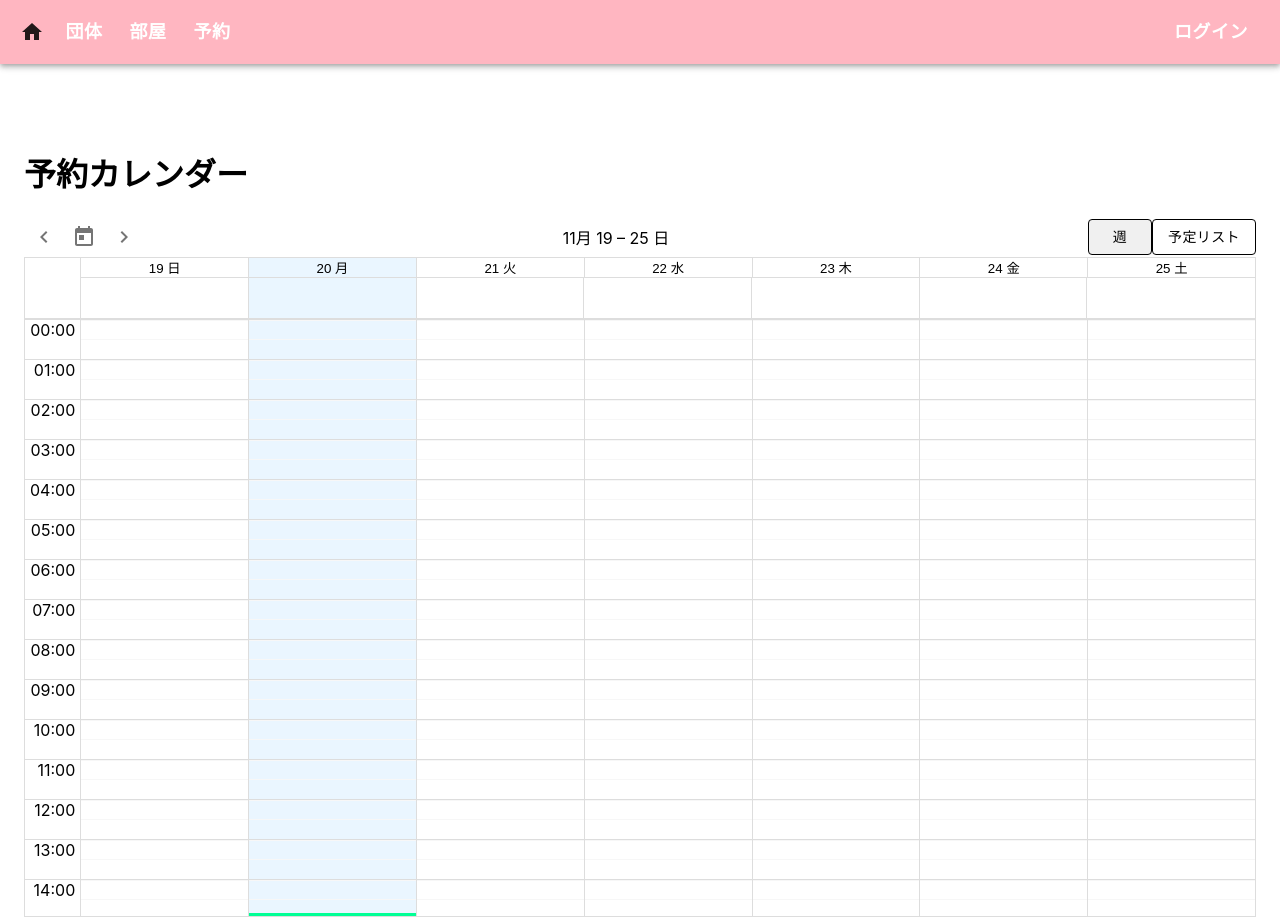
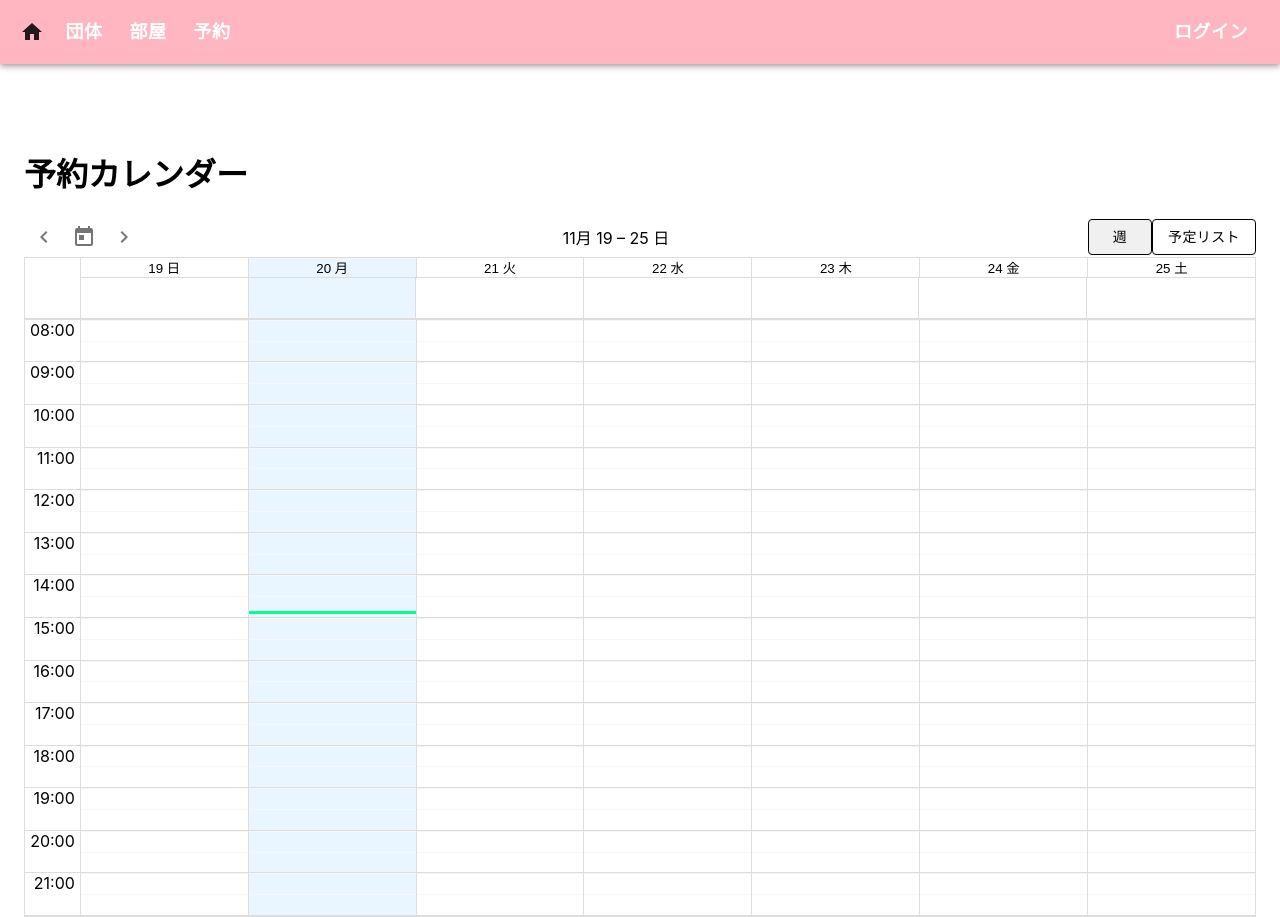
Before and after one commit to MiyoKouseki/sakuragaoka-yoyaku, a React (Create React App) app: page / in a window 1280 px wide. Built offline with nearby package versions, Linux system fonts and the light colour scheme; no server answers; the database is empty.

Commit message:
feat: 表示時刻の範囲を変えた。

```diff
--- a/src/components/EventCalendar.tsx
+++ b/src/components/EventCalendar.tsx
@@ -61,6 +61,8 @@ const EventCalendar: React.FC = () => {
         endAccessor="end"
         style={{ height: '100%' }}
         components={{ toolbar: CustomHeader }}
+        min={new Date(0, 0, 0, 8, 0, 0)}
+        max={new Date(0, 0, 0, 22, 0, 0)}
       />
     </div>
   );
```
